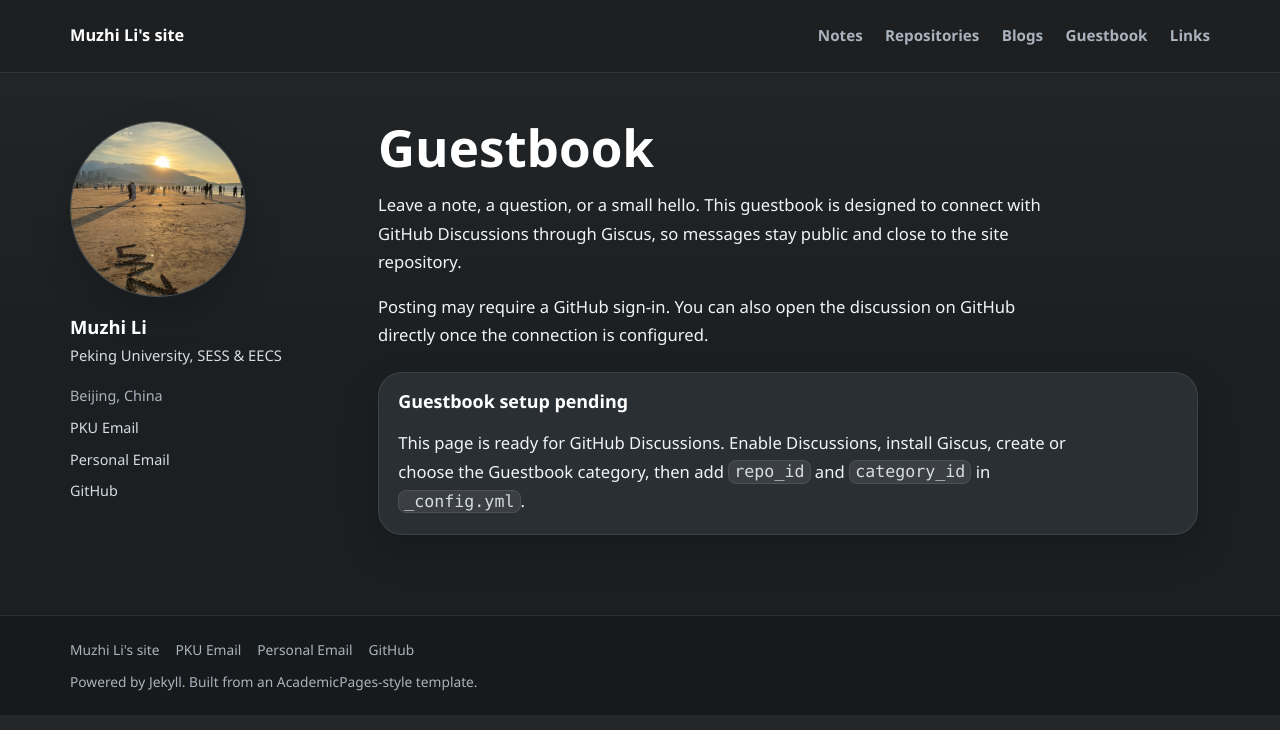
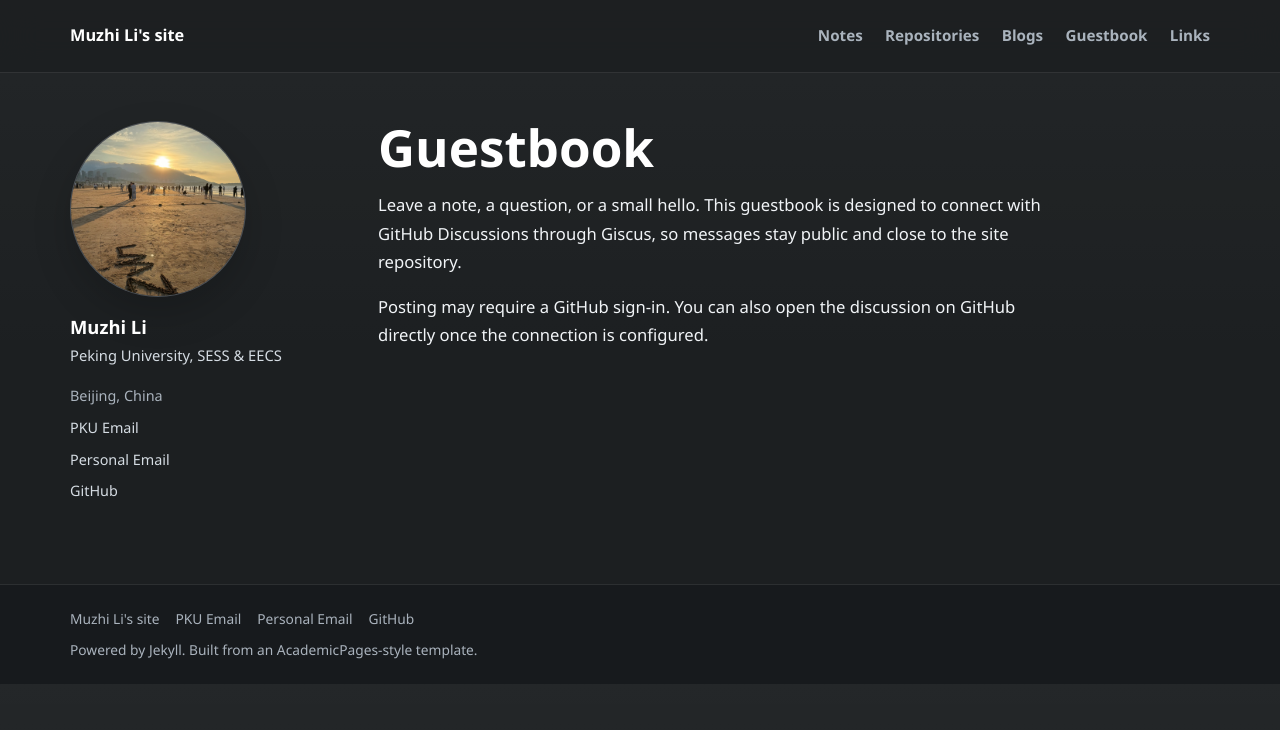
Before and after one commit to GabrielMu2006/GabrielMu2006.github.io, a Jekyll site: the page built from _pages/Guestbook.md, in a window 1280 px wide. Shown: the top 730 px of the page. Built offline with Jekyll 4.4.1, drawn with Linux system fonts in a browser that asks for light colours; comment, search, counter and statistics services are not loaded; part of the change alters nothing that is shown.

Commit message:
Configure Giscus guestbook IDs

```diff
--- a/_config.yml
+++ b/_config.yml
@@ -18,9 +18,9 @@ comments:
 guestbook:
   provider: "giscus"
   repo: "GabrielMu2006/GabrielMu2006.github.io"
-  repo_id:
+  repo_id: "R_kgDOTRD7fw"
   category: "Guestbook"
-  category_id:
+  category_id: "DIC_kwDOTRD7f84DA1RK"
   mapping: "pathname"
   strict: "0"
   reactions_enabled: "1"
```
